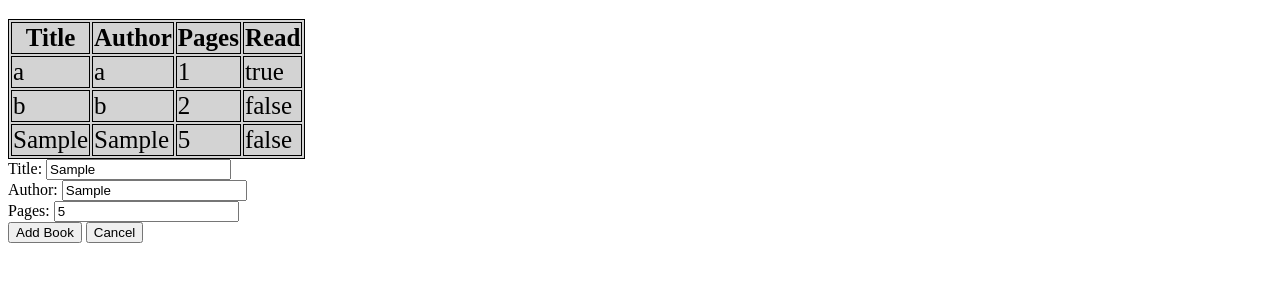
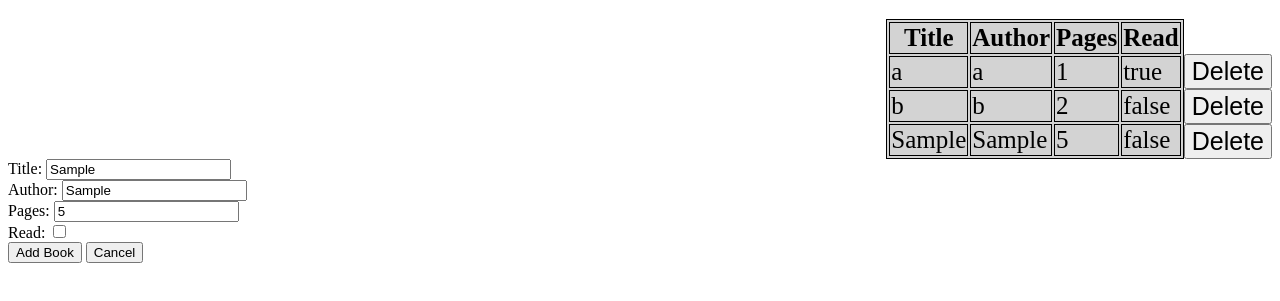
Before and after one commit to kirabiyakasa/library, a plain HTML site: page index.html in a window 1280 px wide. Both pictures are taken after typing "Sample", "Sample", "5" into the empty fields and a click on the button "Add Book". Shown: the part 61-362 px from the top of the page. Drawn offline with Linux system fonts and the light colour scheme.

Commit message:
add delete button

```diff
--- a/index.html
+++ b/index.html
@@ -24,12 +24,15 @@
       <input type="number" id="book-pages"></input>
       <!-- make a checkbox for 'read' -->
       <br>
+      <label for="book-read">Read:</label>
+      <input type="checkbox" id="book-read"></input>
+      <br>
       <button id="add-book">Add Book</button>
       <button id="cancel-add">Cancel</button>
     </div>
     <!-- switch display types -->
 
+    <link rel="stylesheet" type="text/css" href="style.css">
     <script src="script.js"></script>
-    <link rel="stylesheet" type="text/css" href="style.css">
   </body>
 </html>
--- a/script.js
+++ b/script.js
@@ -14,8 +14,26 @@ function addBookToLibrary(book) {
   myLibrary.push(book)
 }
 
+function deleteBook(event) {
+  let button = event.target;
+  let bookToDelete;
+  if(button.tagName == 'BUTTON') {
+    bookToDelete = document.querySelector(`[data-book-id="${button.value}"]`);
+    myLibrary.splice(button.value, 1)
+    document.getElementById("library-container").innerHTML = getLibraryIndex()
+    deleteButtonEvent()
+  }
+}
+
+// delete book button
+const createDeleteButton = function(i) {
+  return `<button class=\"delete-button\" value=\"${i}\">Delete</button>`
+}
+
 function getLibraryIndex() {
-  let html = "<table class=\"book-table\">" +
+  let deleteButtons = "<div id=\"delete-button-container\">";
+  let html = "<table id=\"book-table\">" +
+  "<tbody id=\"book-table-body\">" +
   "<tr class=\"book-headers\">" +
   "<th class=\"book-header\">Title</th>" +
   "<th class=\"book-header\">Author</th>" +
@@ -23,15 +41,18 @@ function getLibraryIndex() {
   "<th class=\"book-header\">Read</th>" +
   "</tr>";
   for (let i = 0; i < myLibrary.length; i++) {
-    html += "<tr class=\"book-container\">";
+    html += `<tr class=\"book-container\" data-book-id=\"${i}\">`;
     html += "<td class=\"book-data\">" + myLibrary[i].title + "</td>" ;
     html += "<td class=\"book-data\">" + myLibrary[i].author + "</td>";
     html += "<td class=\"book-data\">" + myLibrary[i].pages + "</td>";
     html += "<td class=\"book-data\">" + myLibrary[i].read + "</td>";
 
     html += "</tr>";
+    deleteButtons += createDeleteButton(i);
   }
+  html += "</tbody>";
   html += "</table>";
+  html = deleteButtons + "</div>" + html;
   return html
 }
 
@@ -43,20 +64,35 @@ myLibrary.push(book2)
 const libraryIndex = getLibraryIndex();
 document.getElementById("library-container").innerHTML = libraryIndex;
 
-const createBookFields = function() { // change display for button fields
+// get all book elements
+const getAllBooks = function() {
+  let books = document.querySelectorAll(".book-container")
+  books.map(book => {
+    book += "<button></button>"
+  });
+}
+
+const showBookFields = function() { // change display for button fields
 }
 
 // add book to myLibrary
-const addBook = function() {
+function addBook() {
   let title = document.getElementById("book-title").value
   let author = document.getElementById("book-author").value
   let pages = document.getElementById("book-pages").value
+  let read = document.getElementById("book-read").checked
 
-  let newBook = new Book(title, author, pages, false)
+  let newBook = new Book(title, author, pages, read)
   myLibrary.push(newBook)
   libraryContainer = document.getElementById("library-container")
   libraryContainer.innerHTML = getLibraryIndex()
 }
 
-document.getElementById("new-book").addEventListener('click', createBookFields)
+document.getElementById("new-book").addEventListener('click', showBookFields)
 document.getElementById("add-book").addEventListener('click', addBook)
+function deleteButtonEvent() {
+  document.querySelectorAll(".delete-button").forEach(element => {
+    element.addEventListener('click', deleteBook)
+  });
+}
+deleteButtonEvent()
--- a/style.css
+++ b/style.css
@@ -1,10 +1,19 @@
-#libary-container {
+#library-container {
   display: flex;
-  background-color: blue;
+  flex-direction: row-reverse;
 }
 
-.book-table {
-  table-layout: auto;
+#delete-button-container {
+  display: flex;
+  flex-direction: column;
+  justify-content: flex-end;
+}
+
+.delete-button {
+  font-size: 25px;
+}
+
+#book-table {
   border: 1px solid black;
   background-color: lightgrey;
 }
```
